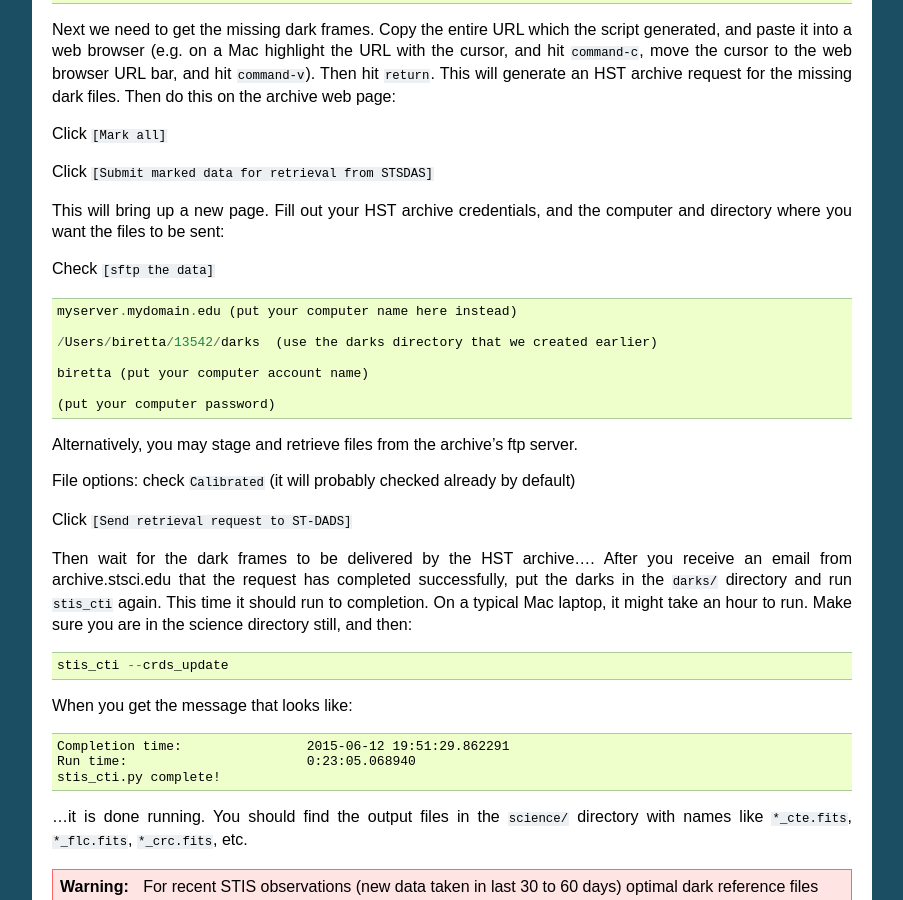
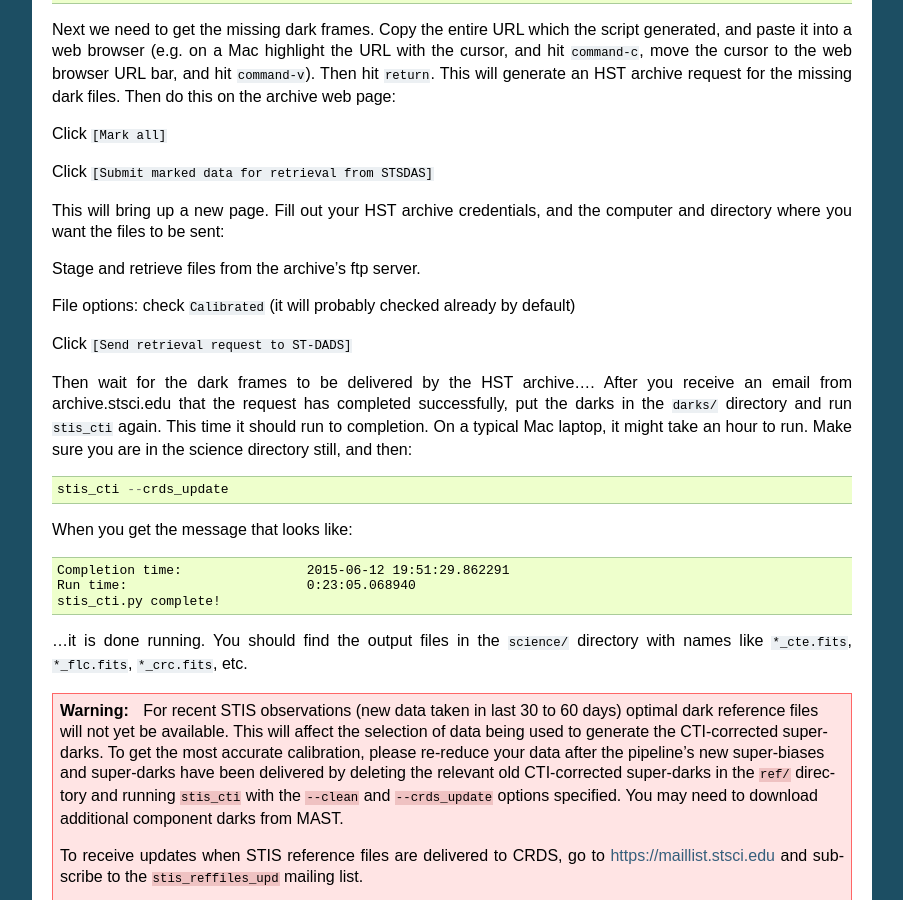
Before and after one commit to spacetelescope/stis_cti, a Sphinx documentation site: the page built from doc/qsg.rst, in a window 1280 px wide and 900 px high, scrolled down 1389 px. Shown: the whole window, without its empty margins (198-1101 px from the left). Built offline with Sphinx 7.4.7, drawn with Linux system fonts in a browser that asks for light colours.

Commit message:
Removed scp data delivery from qsg
Issue found by @tonysohn

```diff
--- a/doc/qsg.rst
+++ b/doc/qsg.rst
@@ -106,19 +106,7 @@ Click ``[Submit marked data for retrieval from STSDAS]``
 This will bring up a new page.  Fill out your HST archive credentials,
 and the computer and directory where you want the files to be sent:
 
-Check ``[sftp the data]``
-
-::
-
-  myserver.mydomain.edu (put your computer name here instead)
-
-  /Users/biretta/13542/darks  (use the darks directory that we created earlier)
-
-  biretta (put your computer account name)
-
-  (put your computer password)
-
-Alternatively, you may stage and retrieve files from the archive's ftp server.
+Stage and retrieve files from the archive's ftp server.
 
 File options: check ``Calibrated`` (it will probably checked already by default)
 
```
